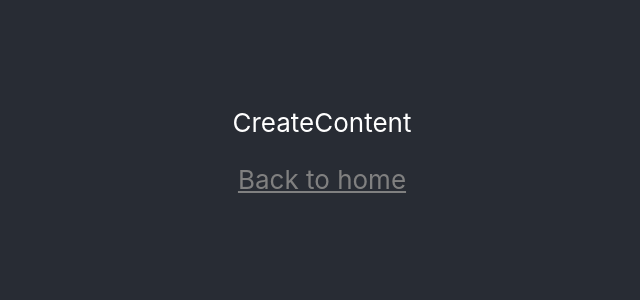
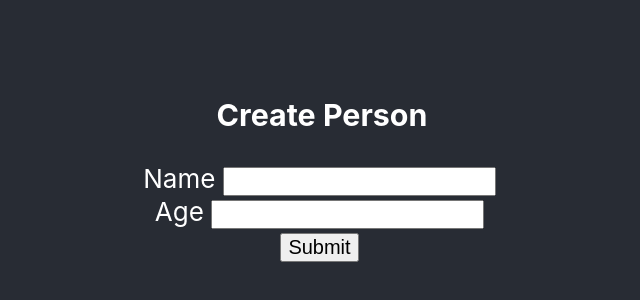
Before and after one commit to danielbarczynski/reactapi-frontend, a React (Create React App) app: page /Create in a window 1280 px wide. Shown: the part 236-536 px from the top of the page, without its empty margins (318-958 px from the left). Built offline with nearby package versions, Linux system fonts and the light colour scheme.

Commit message:
CRUD done

```diff
--- a/public/index.html
+++ b/public/index.html
@@ -9,35 +9,11 @@
       name="description"
       content="Web site created using create-react-app"
     />
-    <link rel="apple-touch-icon" href="%PUBLIC_URL%/logo192.png" />
-    <!--
-      manifest.json provides metadata used when your web app is installed on a
-      user's mobile device or desktop. See https://developers.google.com/web/fundamentals/web-app-manifest/
-    -->
     <link rel="manifest" href="%PUBLIC_URL%/manifest.json" />
-    <!--
-      Notice the use of %PUBLIC_URL% in the tags above.
-      It will be replaced with the URL of the `public` folder during the build.
-      Only files inside the `public` folder can be referenced from the HTML.
-
-      Unlike "/favicon.ico" or "favicon.ico", "%PUBLIC_URL%/favicon.ico" will
-      work correctly both with client-side routing and a non-root public URL.
-      Learn how to configure a non-root public URL by running `npm run build`.
-    -->
     <title>React App</title>
   </head>
   <body>
     <noscript>You need to enable JavaScript to run this app.</noscript>
     <div id="root"></div>
-    <!--
-      This HTML file is a template.
-      If you open it directly in the browser, you will see an empty page.
-
-      You can add webfonts, meta tags, or analytics to this file.
-      The build step will place the bundled scripts into the <body> tag.
-
-      To begin the development, run `npm start` or `yarn start`.
-      To create a production bundle, use `npm run build` or `yarn build`.
-    -->
   </body>
 </html>
--- a/src/App.js
+++ b/src/App.js
@@ -1,21 +1,27 @@
 import './App.css';
+import { useState } from 'react';
 import { Routes, Route } from 'react-router-dom';
 import IndexContent from './Components/Index/IndexContent';
 import CreateContent from './Components/Create/CreateContent';
 import UpdateContent from './Components/Update/UpdateContent';
 
 function App() {
+    const API_URL = 'https://localhost:7000/api/Person/';
+    const [persons, setPersons] = useState([]);
+    const [inputName, setInputName] = useState('');
+    const [inputAge, setInputAge] = useState('');
+
     return (
         <div className="App">
             <header className="App-header">
                 <Routes>
-                    <Route path='/' element={<IndexContent />}></Route>
+                    <Route path='/' element={<IndexContent API_URL={API_URL} persons={persons} setPersons={setPersons} inputName={inputName} setInputName={setInputName} inputAge={inputAge} setInputAge={setInputAge}/>}></Route>
                     <Route path='/Create' element={<CreateContent />}></Route>
-                    <Route path='/Update' element={<UpdateContent />}></Route>
+                    <Route path='/Update/:id' element={<UpdateContent API_URL={API_URL} inputName={inputName} setInputName={setInputName} inputAge={inputAge} setInputAge={setInputAge}/>}></Route>
                 </Routes>
             </header>
         </div>
     );
-}
+};
 
 export default App;
--- a/src/Components/Create/CreateContent.js
+++ b/src/Components/Create/CreateContent.js
@@ -1,15 +1,30 @@
-import React from 'react'
-import { Link } from 'react-router-dom';
+import axios from 'axios';
+import React, { useState } from 'react'
 
-const CreateContent = () => {
-  return (
-    <div>
-      CreateContent
-      <p>
-        <Link to='/'>Back to home</Link>
-      </p>
-    </div>
-  )
-}
+const CreateContent = ({API_URL, inputAge, inputName, setInputAge, setInputName}) => {
+    const newPerson = {
+        name: inputName,
+        age: inputAge
+    }
 
-export default CreateContent
+    const handlePost = () => {
+        axios.post(API_URL, newPerson);
+        setInputName('');
+        setInputAge('');
+    };
+
+    return (
+        <div>
+            <h3>Create Person</h3>
+            <label htmlFor="">Name </label>
+            <input type="text" value={inputName} onInput={e => setInputName(e.target.value)} />
+            <br />
+            <label htmlFor="">Age </label>
+            <input type="text" value={inputAge} onInput={e => setInputAge(e.target.value)}/>
+            <br />
+            <button onClick={handlePost}>Submit</button>
+        </div>
+    )
+};
+
+export default CreateContent;
--- a/src/Components/Index/IndexContent.js
+++ b/src/Components/Index/IndexContent.js
@@ -1,19 +1,14 @@
 import React from 'react';
-import { Link } from 'react-router-dom';
+import CreateContent from '../Create/CreateContent';
 import PersonList from './PersonList';
 
-const IndexContent = () => {
+const IndexContent = ({API_URL, persons, setPersons, inputAge, inputName, setInputAge, setInputName}) => {
   return (
     <div>
-        <PersonList />
-      <p>
-        <Link to='/create'>Create</Link>
-      </p>
-      <p>
-        <Link to='/update'>Update</Link>
-      </p>
+        <CreateContent API_URL={API_URL} persons={persons} setPersons={setPersons} inputName={inputName} setInputName={setInputName} inputAge={inputAge} setInputAge={setInputAge} />
+        <PersonList API_URL={API_URL} persons={persons} setPersons={setPersons} />
     </div>
   )
-}
+};
 
-export default IndexContent
+export default IndexContent;
--- a/src/Components/Index/PersonList.js
+++ b/src/Components/Index/PersonList.js
@@ -1,22 +1,61 @@
 import axios from 'axios';
-import React, { useState, useEffect } from 'react';
+import React, { useEffect } from 'react';
+import { Link } from 'react-router-dom';
 
-const PersonList = () => {
-    const API_URL = 'https://localhost:7000/Person';
-    const [persons, setPersons] = useState(['daniel', 'mela']);
+const PersonList = ({API_URL, persons, setPersons}) => {
     useEffect(() => {
         axios.get(API_URL)
-            .then(res => setPersons(res.data));
-    }, []);
+            .then(res => {
+                setPersons(res.data)
+            });
+    });
+
+    const handleDelete = async (id) => {
+        await axios.delete(API_URL + id);
+    };
 
     return (
         <div>
-            {persons.map(x =>
-                <div>{x}</div>
-            )}
+            <h3>Person List</h3>
+            <table>
+                <thead>
+                    <tr>
+                        <th>
+                            Id
+                        </th>
+                        <th>
+                            Name
+                        </th>
+                        <th>
+                            Age
+                        </th>
+                        <th>
+                            Action
+                        </th>
+                    </tr>
+                </thead>
+                <tbody>
+                    {persons.map(x =>
+                        <tr key={x.id}>
+                            <td>
+                                {x.id}
+                            </td>
+                            <td>
+                                {x.name}
+                            </td>
+                            <td>
+                                {x.age}
+                            </td>
+                            <td>
+                                <button onClick={() => handleDelete(x.id)}>Delete</button>
+                                <Link to={`update/${x.id}`} state={{ name: x.name, age: x.age, id: x.id }}>Update</Link>
+                            </td>
+                        </tr>
+                    )}
+                </tbody>
+            </table>
+        </div>
+    );
+};
 
-        </div>
-  );
-}
-
-export default PersonList
+export default PersonList;
--- a/src/Components/Update/UpdateContent.js
+++ b/src/Components/Update/UpdateContent.js
@@ -1,15 +1,45 @@
-import React from 'react'
+import axios from 'axios';
+import React, { useEffect } from 'react'
 import { Link } from 'react-router-dom';
+import { useLocation } from "react-router-dom";
 
-const UpdateContent = () => {
+const UpdateContent = ({ API_URL, inputAge, inputName, setInputAge, setInputName }) => {
+    const location = useLocation();
+    const { id, name, age } = location.state;
+    useEffect(() => {
+        setInputName(name);
+        setInputAge(age);
+    }, []);
+
+    const newPerson = {
+        name: inputName,
+        age: inputAge
+    }
+    const handleUpdate = () => {
+        axios.put(API_URL + id, newPerson);
+        clearInputs();
+    };
+    const clearInputs = () => {
+        setInputName('');
+        setInputAge('');
+    }
     return (
         <div>
-      UpdateContent
+            <div>
+            </div>
+            <h3>Update Person</h3>
+            <label htmlFor="">Name </label>
+            <input type="text" value={inputName} onInput={e => setInputName(e.target.value)} />
+            <br />
+            <label htmlFor="">Age </label>
+            <input type="text" value={inputAge} onInput={e => setInputAge(e.target.value)} />
+            <br />
+            <Link to='/'><button onClick={handleUpdate}>Submit</button></Link>
             <p>
-        <Link to='/'>Back to home</Link>
+                <Link to='/' onClick={clearInputs}>Back to home</Link>
             </p>
         </div>
     )
-}
+};
 
-export default UpdateContent
+export default UpdateContent;
--- a/src/index.css
+++ b/src/index.css
@@ -15,3 +15,8 @@ code {
 a {
   color: grey;
 }
+
+button, input {
+  font-size: 20px;
+  margin-right: 5px;
+}
```
Lines whose indentation alone changed are shown as unchanged.
